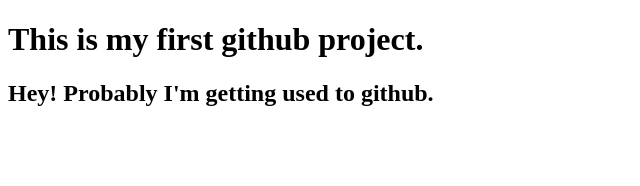
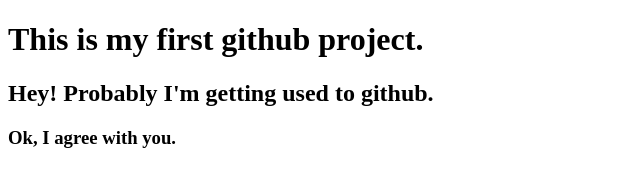
Before and after one commit to MK-Khan123/my-first-website, a plain HTML site: page index.html in a window 1280 px wide. Shown: the whole page, without its empty margins (0-640 px from the left). Drawn offline with Linux system fonts and the light colour scheme.

Commit message:
added another header

```diff
--- a/index.html
+++ b/index.html
@@ -8,5 +8,6 @@
 <body>
     <h1>This is my first github project.</h1>
     <h2>Hey! Probably I'm getting used to github.</h2>
+    <h3>Ok, I agree with you.</h3>
 </body>
 </html>
```
